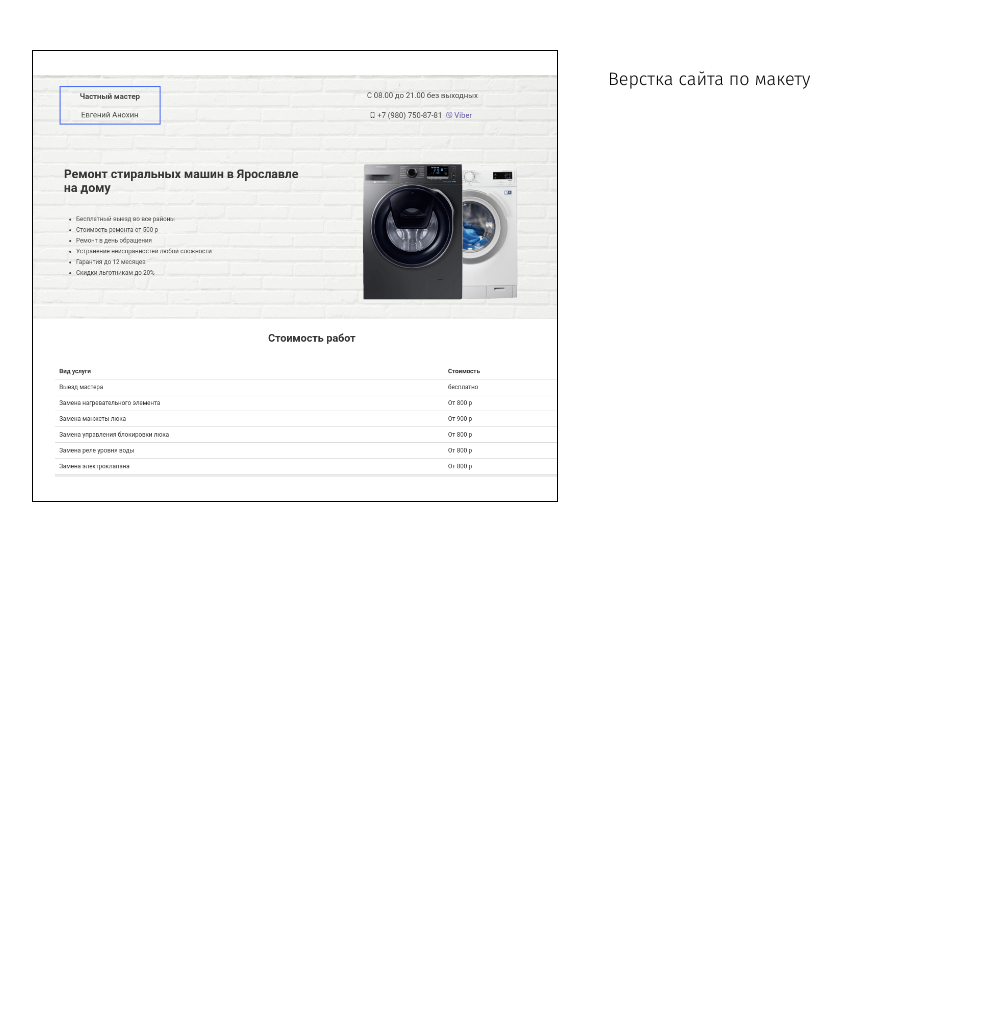
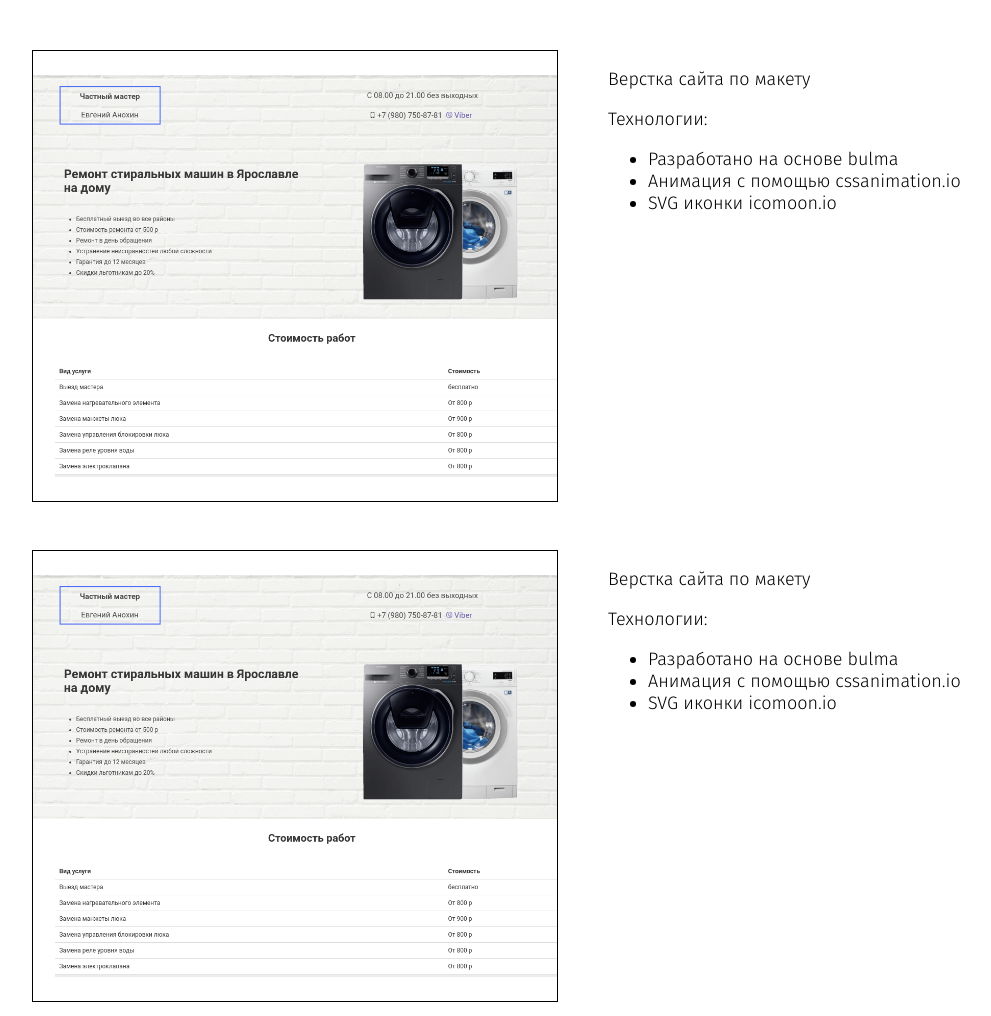
Before and after one commit to 0NotNull/0NotNull.github.io, a plain HTML site: page work.html in a window 1280 px wide. Shown: the whole page, without its empty margins (38-1029 px from the left). Before the commit the page ends 800 px from the top, so only its background shows below. Drawn offline with Linux system fonts and the light colour scheme.

Commit message:
---update

```diff
--- a/css/main.sass
+++ b/css/main.sass
@@ -60,8 +60,9 @@
     margin: 5px
 
 // end main
-#imageSize
+.imageSize
   height: 450px
+
 .portfolio-image
   margin-right: 50px
   border: black 1px solid
--- a/work.html
+++ b/work.html
@@ -10,12 +10,29 @@
     <link rel="stylesheet" href="css/main.css">
 </head>
 <body>
-<div class="container " id="imageSize">
+<div class="container imageSize">
     <div class="portfolio-image"></div>
     <div class="portfolio-info">
         <p>Верстка сайта по макету</p>
+        <p>Технологии:</p>
+        <ul>
+            <li>Разработано на основе bulma</li>
+            <li>Анимация с помощью cssanimation.io</li>
+            <li>SVG иконки icomoon.io</li>
+        </ul>
     </div>
-
+</div>
+<div class="container imageSize">
+    <div class="portfolio-image"></div>
+    <div class="portfolio-info">
+        <p>Верстка сайта по макету</p>
+        <p>Технологии:</p>
+        <ul>
+            <li>Разработано на основе bulma</li>
+            <li>Анимация с помощью cssanimation.io</li>
+            <li>SVG иконки icomoon.io</li>
+        </ul>
+    </div>
 </div>
 </body>
 </html>
```
Also changed, not shown: css/main.css, 1 other file.
